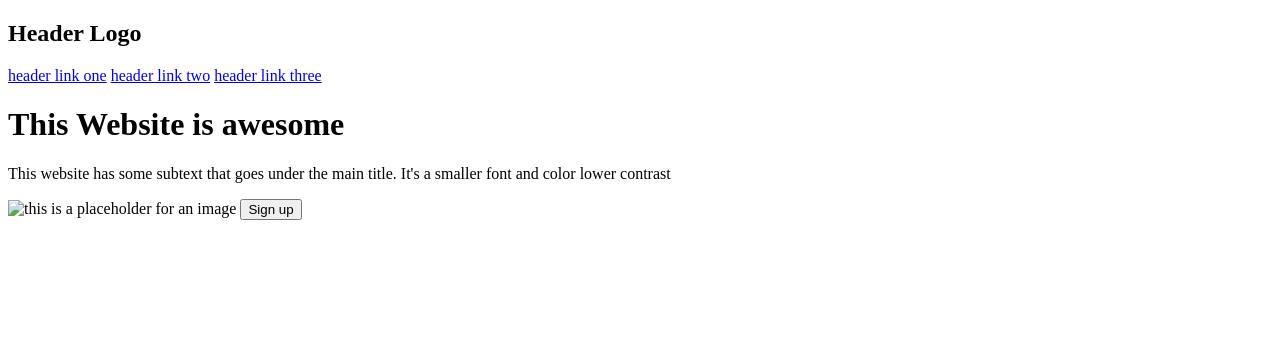
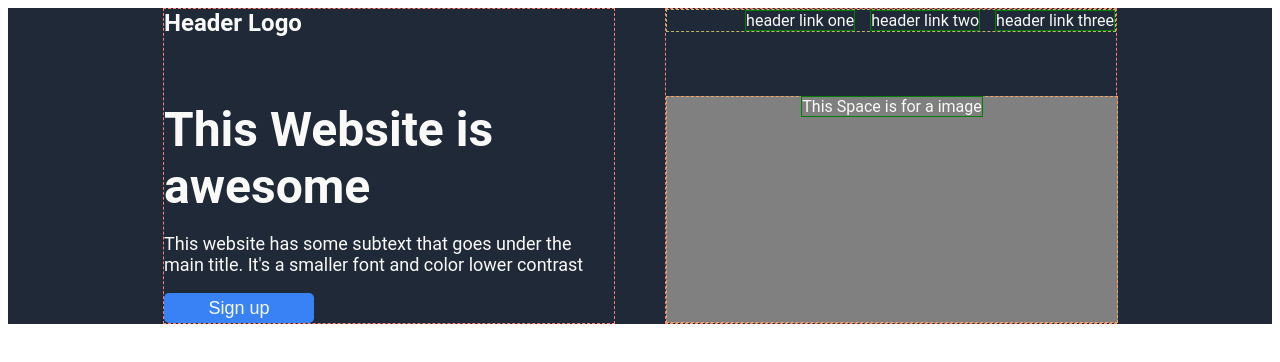
Before and after one commit to rsevillam/odin-webpage1, a plain HTML site: page index.html in a window 1280 px wide. Drawn offline with Linux system fonts and the light colour scheme.

Commit message:
Updated index.html and styles.css, Created top area of the webpage

```diff
--- a/index.html
+++ b/index.html
@@ -2,18 +2,29 @@
 <html lang="en">
 <head>
     <meta charset="UTF-8">
+    <link rel="stylesheet" href="styles.css">
     <title>Odin Project 1</title>
 </head>
 <body>
-    <h2>Header Logo</h2>
-    <a href="#">header link one</a>
-    <a href="#">header link two</a>
-    <a href="#">header link three</a>
-    <h1>This Website is awesome</h1>
-    <p>This website has some subtext that goes under the main title. It's a smaller font and color lower
-        contrast</p>
-    <img src="#" alt="this is a placeholder for an image">
-    <button>Sign up</button>
+    <div class="top">
+        <div class="top-left">
+            <div class="header">Header Logo</div>
+            <div class="subheader">This Website is awesome</div>
+            <p>This website has some subtext that goes under the main title.
+                It's a smaller font and color lower contrast</p>
+            <button class="sign">Sign up</button>
+        </div>
+
+        <div class="top-right">
+            <div class="right-links">
+                <a href="#">header link one</a>
+                <a href="#">header link two</a>
+                <a href="#">header link three</a>
+            </div>
+            <div class="image"><a href="#">This Space is for a image</a></div>
+
+        </div>
+    </div>
 
 </body>
 </html>
--- a/styles.css
+++ b/styles.css
@@ -0,0 +1,76 @@
+body {
+    font-family: roboto;
+}
+
+.top {
+    display: flex;
+    justify-content: center;
+    gap: 50px;
+    background-color: #1f2937;
+}
+
+.top-left, .top-right {
+    display: flex;
+    width: 450px;
+    border: 1px dashed salmon;
+
+}
+
+.top-left {
+    flex-direction: column;
+    color: #f9faf8;
+
+}
+
+.header {
+    font-size: 24px;
+    font-weight: bold;
+    margin-bottom: 64px;
+}
+
+.subheader {
+    font-size: 48px;
+    font-weight: bold;
+}
+
+.top-left p {
+    font-size: 18px;
+}
+
+.top-right {
+    display: flex;
+    flex-direction: column;
+}
+
+.sign {
+    color: #f9faf8;
+    background-color: #3882f6;
+    border-radius: 5px;
+    border-style: none;
+    font-size: 18px;
+    height: 30px;
+    width: 150px;
+}
+ /* Top-Right declarations */
+
+ .right-links {
+    display: flex;
+    justify-content: flex-end;
+    gap: 15px;
+    border: 1px dashed darkkhaki;
+    margin-bottom: 64px;
+}
+
+a {
+    text-decoration: none;
+    color: #f9faf8;
+    border: 1px solid green;
+}
+
+.image {
+    background-color: grey;
+    border: 1px dashed sandybrown;
+    height: 100%;
+    width: 100%;
+    text-align: center;
+}
```
